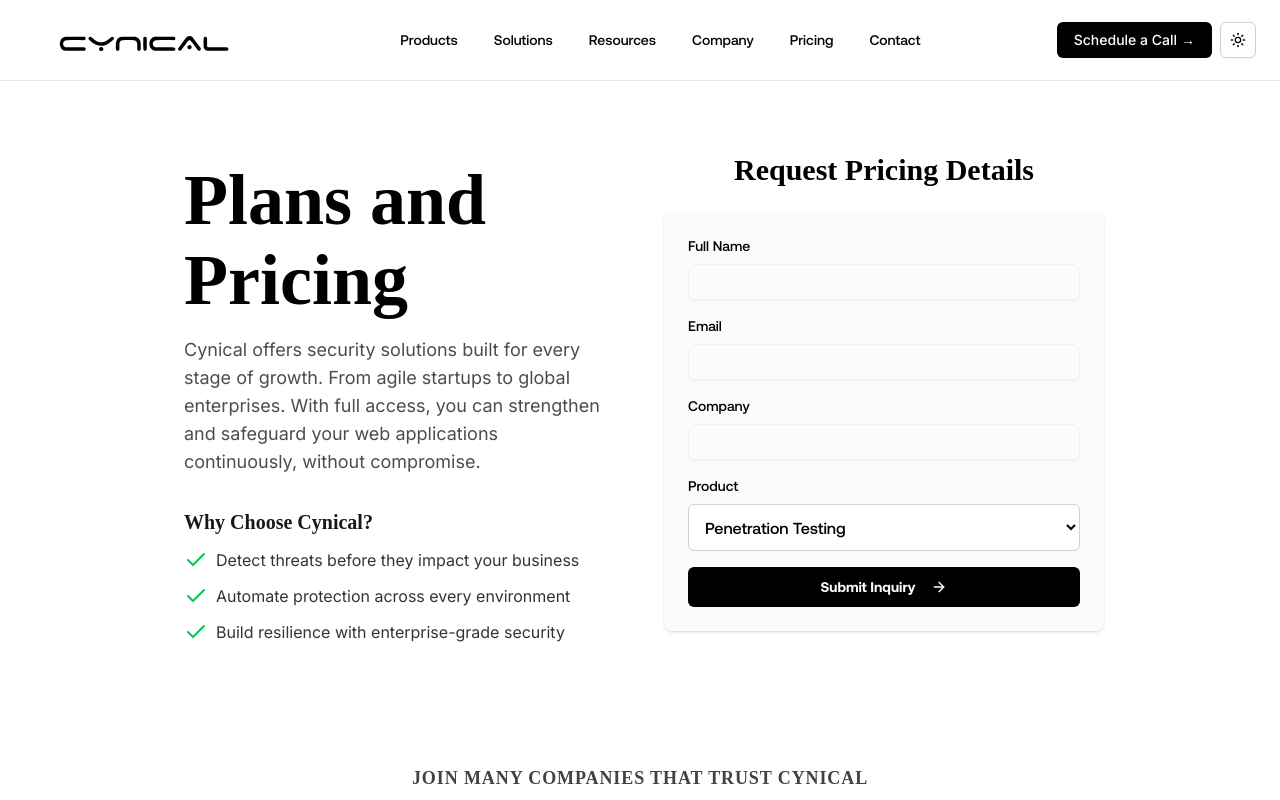
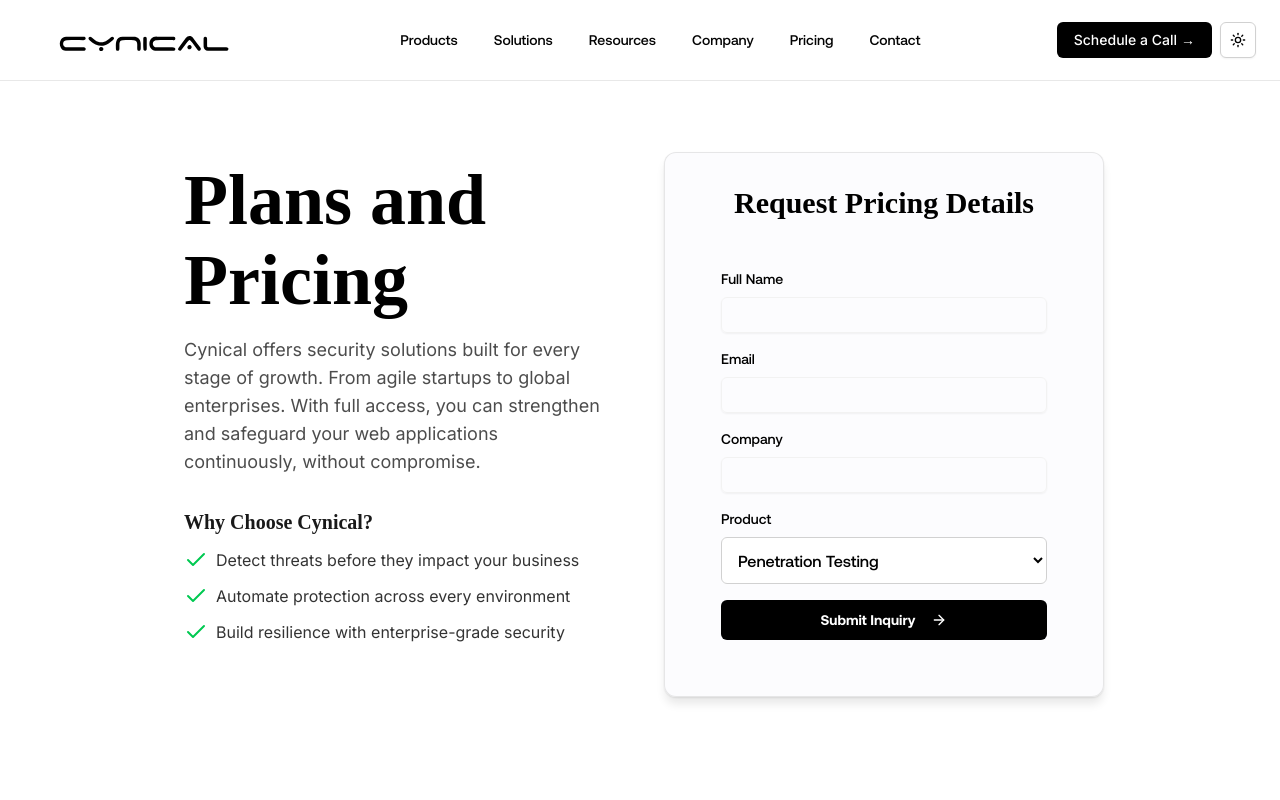
Before and after one commit to JivanKadel/cynicalsite, a Next.js app: page /pricing in a window 1280 px wide. Shown: the top 800 px of the page. Built offline with nearby package versions, Linux system fonts and the light colour scheme; what @bprogress/next would draw is missing.

Commit message:
fix(testimonials, form): updated email js variables, testimonials buttons

```diff
--- a/app/contact/ContactForm.tsx
+++ b/app/contact/ContactForm.tsx
@@ -10,7 +10,7 @@
 
 interface FormErrors {
   fullName?: string;
-  companyEmail?: string;
+  email?: string;
   companyName?: string;
   message?: string;
 }
@@ -18,7 +18,7 @@
 export default function ContactForm() {
   const [formData, setFormData] = useState({
     fullName: "",
-    companyEmail: "",
+    email: "",
     companyName: "",
     message: "",
   });
@@ -37,10 +37,10 @@
 
     // Company Email
     const emailRegex = /^[^\s@]+@[^\s@]+\.[^\s@]+$/;
-    if (!formData.companyEmail.trim()) {
-      newErrors.companyEmail = "Email is Required";
-    } else if (!emailRegex.test(formData.companyEmail.trim())) {
-      newErrors.companyEmail = "Please enter a valid email address";
+    if (!formData.email.trim()) {
+      newErrors.email = "Email is Required";
+    } else if (!emailRegex.test(formData.email.trim())) {
+      newErrors.email = "Please enter a valid email address";
     }
 
     // Company Name
@@ -72,9 +72,9 @@
     setIsSubmitting(true);
 
     const templateParams = {
-      fullName: formData.fullName,
-      companyName: formData.companyName,
-      companyEmail: formData.companyEmail,
+      fullname: formData.fullName,
+      company_name: formData.companyName,
+      email: formData.email,
       message: formData.message,
       title: "Contact Form, Cynical",
       time: new Date().toString(),
@@ -93,7 +93,7 @@
       setFormData({
         fullName: "",
         companyName: "",
-        companyEmail: "",
+        email: "",
         message: "",
       });
     } catch (error) {
@@ -127,30 +127,25 @@
           )}
         </div>
         <div>
-          <Label className="block text-sm font-medium mb-2">
-            Company Email*
-          </Label>
+          <Label className="block text-sm font-medium mb-2">Email*</Label>
           <Input
             type="email"
             className={` ${
-              errors.companyEmail
-                ? "border-red-500 focus-visible:ring-red-500"
-                : ""
+              errors.email ? "border-red-500 focus-visible:ring-red-500" : ""
             }`}
             placeholder="contact@company.com"
-            value={formData.companyEmail}
-            name="companyEmail"
+            value={formData.email}
+            name="email"
             onChange={(e) => {
               setFormData({
                 ...formData,
-                companyEmail: e.target.value,
+                email: e.target.value,
               });
-              if (errors.companyEmail)
-                setErrors({ ...errors, companyEmail: undefined });
+              if (errors.email) setErrors({ ...errors, email: undefined });
             }}
           />
-          {errors.companyEmail && (
-            <p className="text-sm text-red-500">{errors.companyEmail}</p>
+          {errors.email && (
+            <p className="text-sm text-red-500">{errors.email}</p>
           )}
         </div>
       </div>
--- a/app/pricing/PricingForm.tsx
+++ b/app/pricing/PricingForm.tsx
@@ -65,11 +65,11 @@
     setIsSubmitting(true);
 
     const templateParams = {
-      fullName: formData.fullName,
+      fullname: formData.fullName,
       email: formData.email,
       title: "Pricing Form, Cynical",
-      company: formData.company,
-      product: formData.product,
+      company_name: formData.company,
+      message: "I'm interested in " + formData.product,
       time: new Date().toString(),
     };
 
@@ -106,17 +106,18 @@
   };
 
   return (
-    <section role="form" aria-labelledby="Pricing Inquiry Form Section">
+    <section
+      role="form"
+      aria-labelledby="Pricing Inquiry Form Section"
+      className=" p-4 py-5 sm:p-8  border border-border/50 rounded-xl bg-card/50 backdrop-blur-sm shadow-xl"
+    >
       <h2
         id="Pricing Inquiry Form Section"
         className="font-aeonik text-xl md:text-2xl lg:text-3xl font-semibold mb-6 text-center"
       >
         Request Pricing Details
       </h2>
-      <form
-        className="space-y-4 bg-card/80 shadow-md rounded-lg p-6"
-        onSubmit={handleSubmit}
-      >
+      <form className="space-y-4 p-6" onSubmit={handleSubmit}>
         <div className="flex flex-col gap-2">
           <Label
             htmlFor="fullName"
--- a/components/home/Testimonials.tsx
+++ b/components/home/Testimonials.tsx
@@ -157,6 +157,8 @@
               </CarouselItem>
             ))}
           </CarouselContent>
+          <CarouselPrevious className="-left-6 sm:-left-12" />
+          <CarouselNext className="-right-6 sm:-right-12" />
         </Carousel>
       </div>
     </section>
```
